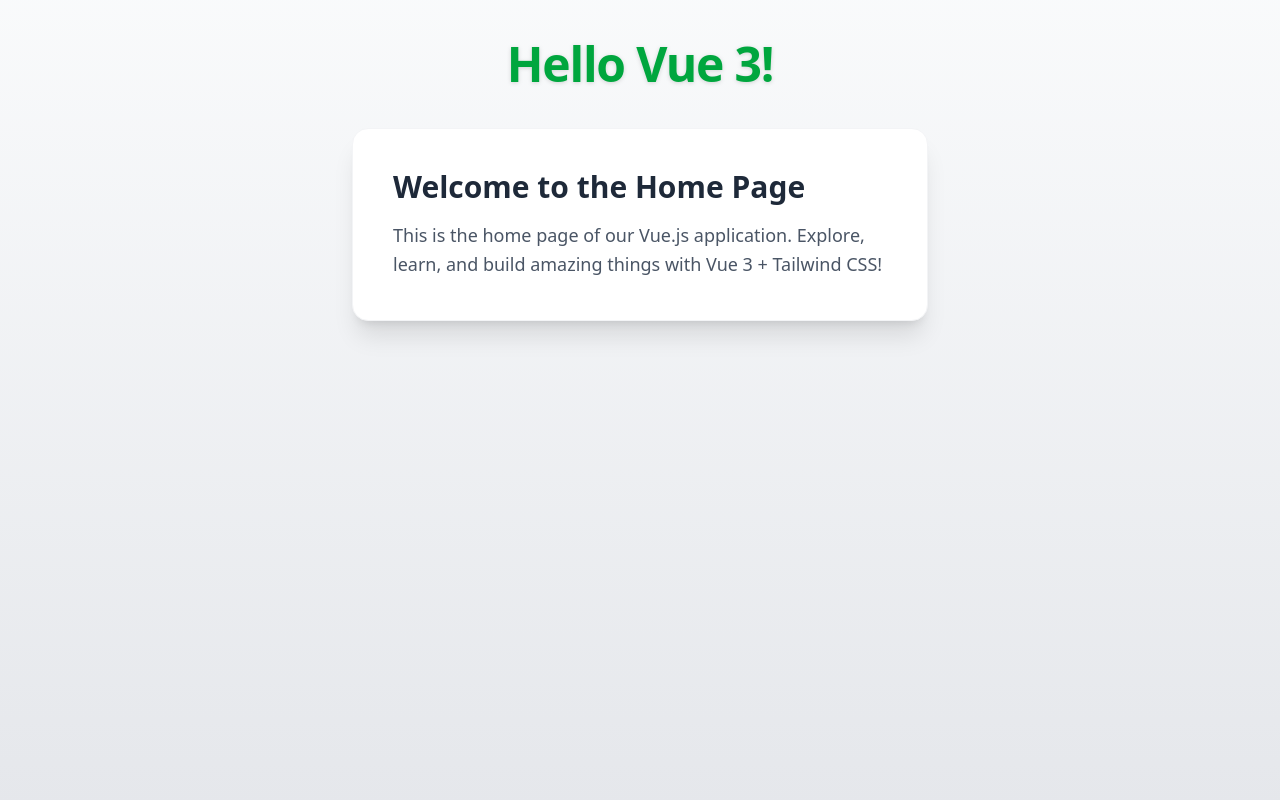
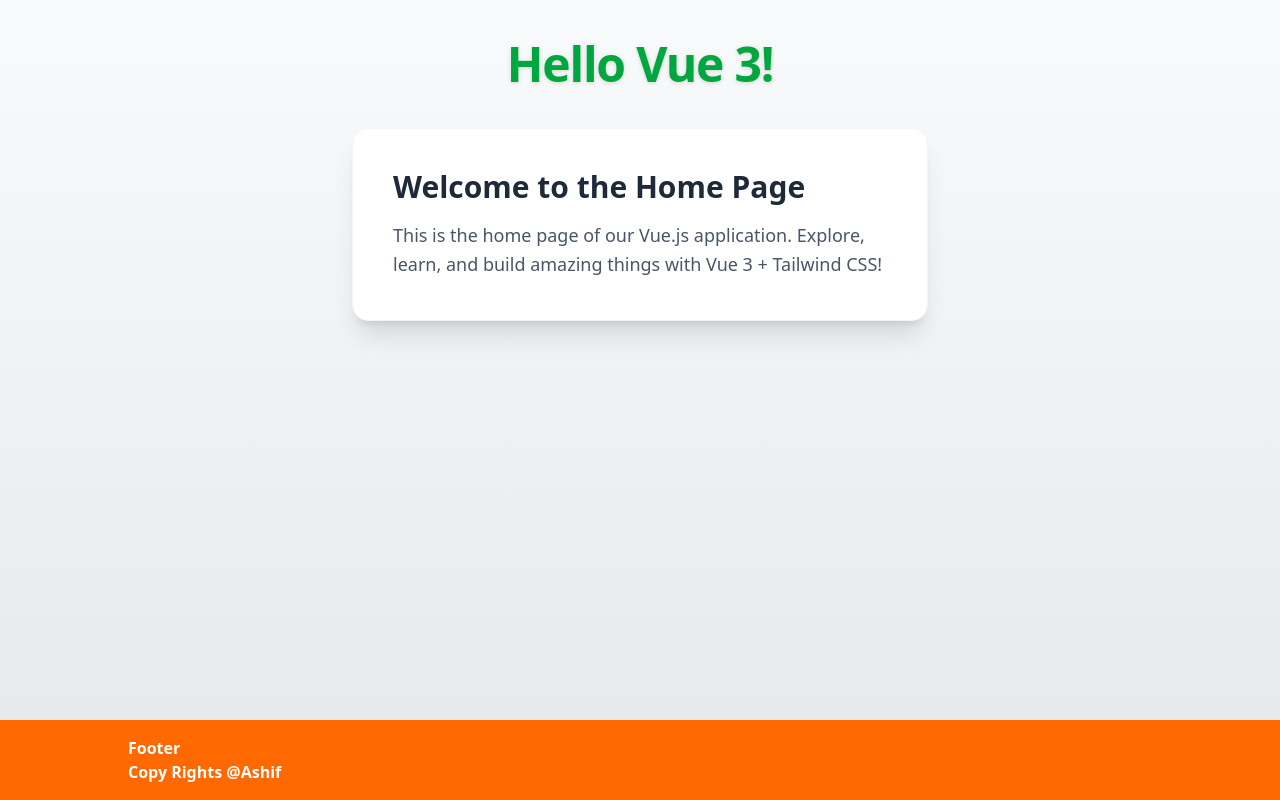
Before and after one commit to Ashif9683/LearningVue, a Vue app: page / in a window 1280 px wide. Built offline with nearby package versions, Linux system fonts and the light colour scheme.

Commit message:
Teleport Component

```diff
--- a/index.html
+++ b/index.html
@@ -8,6 +8,7 @@
   </head>
   <body>
     <div id="app"></div>
+    <div id="footer"></div>
     <script type="module" src="/src/main.js"></script>
   </body>
 </html>
--- /dev/null
+++ b/src/components/Footer.vue
@@ -0,0 +1,11 @@
+<template>
+    <div class="absolute bottom-0 w-full bg-orange-500 px-[10%] py-4 text-white font-bold">
+        <h2>Footer</h2>
+        <p>Copy Rights @Ashif</p>
+    </div>
+</template>
+<script>
+    export default {
+        name : 'Footer',
+    }
+</script>
--- a/src/components/Home.vue
+++ b/src/components/Home.vue
@@ -15,11 +15,22 @@
     </div>
 
   </div>
+
+  <Teleport to="#footer">
+    <Footer />
+  </Teleport>
+
 </template>
 
 <script>
+import Footer from './Footer.vue';
+
 export default {
-  name: "Home"
+  name: "Home",
+
+  components: {
+    Footer,
+  }
 }
 </script>
 
```
